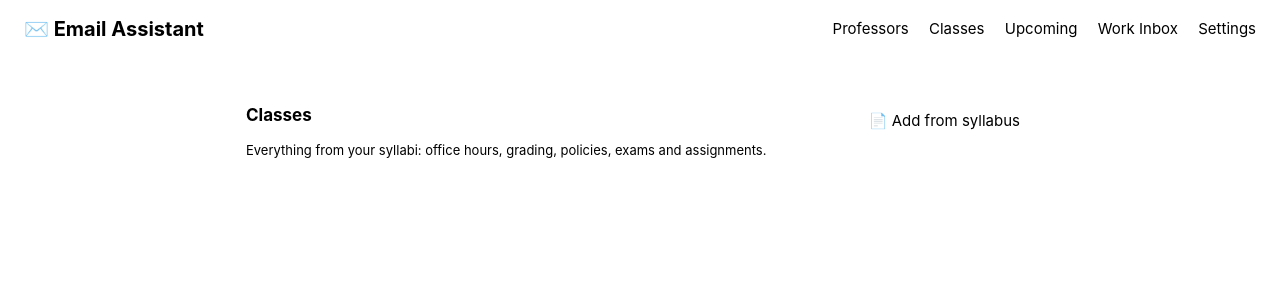
After one commit to daryatoolsie-cell/email-assistant, a Python web app: template templates/classes.html in a window 1280 px wide. The commit adds this page. Shown: the top 300 px of the page. Run offline with Jinja, Linux system fonts and the light colour scheme; the template is opened without the code that fills it: most values are stand-ins (such as "Sample title", 1, 10 or a date in 2020).

Commit message:
Move syllabus info to its own Classes page
The email panel only keeps the About picker and a link; each class gets
a compact card with key facts, folded grading/policies, and one-line
exam/assignment rows. Syllabus upload works from Professors and Classes.

Co-Authored-By: Claude Opus 5.5 <noreply@anthropic.com>
Claude-Session: https://claude.ai/code/session_01SN1hP4SU9QHW7AwvkwoqKe

```diff
--- a/app.py
+++ b/app.py
@@ -292,6 +292,11 @@ def save_syllabus():
 
 
 # ---------- Upcoming: exams & assignments ----------
+
+@app.get("/classes")
+def classes_page():
+    return render_template("classes.html", page="classes")
+
 
 @app.get("/upcoming")
 def upcoming_page():
--- /dev/null
+++ b/static/classes.js
@@ -0,0 +1,89 @@
+// Classes page: one tidy card per class with its syllabus info and exams/assignments.
+
+const FACTS = [
+  ["🕑", "Office hours", (p) => p.office_hours],
+  ["📅", "Class times", (p) => p.course_info.class_times],
+  ["📍", "Where", (p) => p.course_info.location],
+  ["👥", "TAs", (p) => p.course_info.teaching_assistants],
+];
+
+function shortDate(it) {
+  if (!it.due_date) return it.date_text ? esc(it.date_text) : "No date";
+  const d = new Date(`${it.due_date}T${it.due_time || "00:00"}`);
+  return d.toLocaleDateString([], { month: "short", day: "numeric" }) +
+    (it.due_time ? ", " + d.toLocaleTimeString([], { hour: "numeric", minute: "2-digit" }) : "");
+}
+
+function countdown(it) {
+  if (!it.due_date) return "";
+  const n = Math.round((new Date(it.due_date) - new Date(localToday())) / 86400000);
+  if (n < 0) return `<span class="chip">past</span>`;
+  const label = n === 0 ? "today" : n === 1 ? "tomorrow" : `in ${n} days`;
+  return `<span class="chip ${n <= 2 ? "err" : n <= 7 ? "warn" : ""}">${label}</span>`;
+}
+
+function itemLine(it) {
+  const details = [it.topics && `<div><strong>${it.kind === "exam" || it.kind === "quiz" ? "What's on it" : "Notes"}:</strong> ${esc(it.topics)}</div>`,
+                   it.description && `<div class="muted">${esc(it.description)}</div>`,
+                   it.weight && `<div class="muted">Worth ${esc(it.weight)}</div>`].filter(Boolean).join("");
+  const line = `<span class="il-date">${shortDate(it)}</span>
+    <span class="il-title">${(KIND_LABELS[it.kind] || "").split(" ")[0]} ${esc(it.title)}</span> ${countdown(it)}`;
+  return details
+    ? `<li><details><summary>${line}</summary><div class="il-more small">${details}</div></details></li>`
+    : `<li><div class="il-row">${line}</div></li>`;
+}
+
+function classCard(p, items) {
+  const info = p.course_info || {};
+  const today = localToday();
+  const open = items.filter((it) => !it.done && (!it.due_date || it.due_date >= today));
+  const doneCount = items.length - open.length;
+  const facts = FACTS.map(([icon, label, get]) => [icon, label, get(p)]).filter(([, , v]) => v);
+  const subtitle = [info.course_title, info.term].filter(Boolean).join(" · ");
+  return `
+  <section class="panel class-card" id="class-${p.id}">
+    <div class="class-head">
+      <div>
+        <h2>${esc(p.course)}${subtitle ? ` <span class="muted class-sub">${esc(subtitle)}</span>` : ""}</h2>
+        <div class="muted small">${esc(p.name)} · ${esc(p.email)}</div>
+      </div>
+      <div class="row" style="margin:0">
+        <a class="btn secondary" href="/?prof=${p.id}">✉️ Email</a>
+        <button class="link" data-upload="${p.id}">Update syllabus</button>
+      </div>
+    </div>
+
+    ${facts.length ? `<div class="facts">${facts.map(([icon, label, v]) =>
+      `<div class="fact-tile"><div class="muted small">${icon} ${label}</div><div>${esc(v)}</div></div>`).join("")}</div>` : ""}
+
+    ${info.grading || info.policies ? `<div class="fold-row">
+      ${info.grading ? `<details><summary>📊 Grading</summary><div class="small fold-body">${esc(info.grading)}</div></details>` : ""}
+      ${info.policies ? `<details><summary>📋 Policies</summary><div class="small fold-body">${esc(info.policies)}</div></details>` : ""}
+    </div>` : ""}
+
+    ${items.length ? `
+      <h3 class="items-head">Exams &amp; assignments <span class="muted small">${open.length} upcoming${doneCount ? ` · ${doneCount} done or past` : ""}</span></h3>
+      ${open.length ? `<ul class="item-lines">${open.map(itemLine).join("")}</ul>` : `<p class="muted small">Nothing upcoming. 🎉</p>`}
+      <a class="small" href="/upcoming">Check off items &amp; study checklists on Upcoming →</a>`
+    : `<p class="muted small">No syllabus added for this class yet.</p>`}
+  </section>`;
+}
+
+async function loadClasses() {
+  const [profs, items] = await Promise.all([api("GET", "/api/professors"), api("GET", "/api/items")]);
+  $("#class-list").innerHTML = profs.map((p) => classCard(p, items.filter((it) => it.professor_id === p.id))).join("");
+  $("#classes-empty").classList.toggle("hidden", profs.length > 0);
+  if (location.hash) document.querySelector(location.hash)?.scrollIntoView();
+}
+
+// "Update syllabus" uses the same upload → review flow (it matches the class automatically).
+$("#class-list").addEventListener("click", (e) => {
+  if (e.target.dataset.upload) $("#syllabus-file").click();
+});
+
+window.afterSyllabusSaved = async (id) => {
+  await loadClasses();
+  document.querySelector(`#class-${id}`)?.scrollIntoView({ behavior: "smooth" });
+};
+
+loadClasses();
--- a/static/common.js
+++ b/static/common.js
@@ -67,3 +67,14 @@ function setupFilePicker(input, onFile) {
     if (file) onFile(file);
   });
 }
+
+// Labels for exam/assignment types (Professors, Classes and syllabus review).
+const KIND_LABELS = {
+  exam: "📝 Exam", quiz: "✏️ Quiz", assignment: "📄 Assignment",
+  project: "🧩 Project", presentation: "🎤 Presentation", other: "📌 Other",
+};
+
+function localToday() {
+  const d = new Date();
+  return new Date(d.getTime() - d.getTimezoneOffset() * 60000).toISOString().slice(0, 10);
+}
--- a/static/style.css
+++ b/static/style.css
@@ -156,7 +156,7 @@ header, main { position: relative; z-index: 1; }
 
 /* Syllabus review + class info */
 .sr-details { margin: 8px 0; }
-.sr-details summary, #class-info summary { cursor: pointer; color: var(--accent); }
+.sr-details summary { cursor: pointer; color: var(--accent); }
 .sr-item { border: 1px solid var(--border); border-radius: 10px; padding: 10px 12px; margin-top: 10px; background: var(--bg); }
 .sr-item.excluded { opacity: .5; }
 .sr-item-top { display: flex; gap: 10px; align-items: center; flex-wrap: wrap; }
@@ -164,10 +164,6 @@ header, main { position: relative; z-index: 1; }
 .sr-item-grid { display: grid; grid-template-columns: 2fr 1fr 1fr; gap: 0 10px; }
 @media (max-width: 600px) { .sr-item-grid { grid-template-columns: 1fr; } }
 .sr-item label { margin: 6px 0; }
-#class-info { margin: 0 0 14px; padding: 10px 12px; border: 1px solid var(--border); border-radius: 10px; background: var(--bg); }
-#class-info .fact { font-size: 14px; margin-top: 6px; white-space: pre-wrap; }
-.ci-items { margin-top: 10px; display: grid; gap: 8px; }
-.ci-item { border-top: 1px solid var(--border); padding-top: 8px; }
 
 /* Upcoming page */
 .up-filters { display: flex; gap: 12px; align-items: center; flex-wrap: wrap; margin-top: 12px; }
@@ -189,3 +185,28 @@ header, main { position: relative; z-index: 1; }
 .check-row { font-size: 14px; color: var(--text); margin: 6px 0; align-items: flex-start; }
 .check-row input { accent-color: var(--accent); margin-top: 3px; }
 .up-edit { margin-top: 8px; }
+
+/* Classes page */
+.class-head { display: flex; justify-content: space-between; gap: 12px; align-items: flex-start; flex-wrap: wrap; }
+.class-head h2 { margin: 0; }
+.class-sub { font-size: 15px; font-weight: 400; }
+.facts { display: grid; grid-template-columns: repeat(auto-fit, minmax(170px, 1fr)); gap: 8px; margin-top: 14px; }
+.fact-tile { background: var(--bg); border: 1px solid var(--border); border-radius: 10px; padding: 8px 10px; font-size: 14px; white-space: pre-wrap; }
+.fold-row { display: flex; gap: 8px 18px; flex-wrap: wrap; margin-top: 10px; }
+.fold-row details { flex: 1 1 260px; }
+.fold-row summary, .item-lines summary { cursor: pointer; color: var(--accent); }
+.fold-body { margin-top: 6px; white-space: pre-wrap; }
+.items-head { font-size: 15px; margin: 16px 0 4px; }
+.item-lines { list-style: none; padding: 0; margin: 0 0 10px; }
+.item-lines li { border-top: 1px solid var(--border); padding: 7px 0; }
+.item-lines li:first-child { border-top: none; }
+.item-lines summary { list-style: none; color: var(--text); }
+.item-lines summary::-webkit-details-marker { display: none; }
+.item-lines summary::after { content: "▸"; color: var(--muted); margin-left: 6px; }
+.item-lines details[open] summary::after { content: "▾"; }
+.il-date { display: inline-block; min-width: 118px; color: var(--muted); font-size: 14px; }
+.il-title { font-weight: 600; }
+.il-more { margin: 6px 0 2px 118px; }
+@media (max-width: 600px) { .il-date { min-width: 0; display: block; } .il-more { margin-left: 0; } }
+a { color: var(--accent); }
+a:not(.btn):hover { text-decoration-thickness: 2px; }
--- a/static/syllabus.js
+++ b/static/syllabus.js
@@ -1,11 +1,10 @@
 // "Add from syllabus": upload → Claude reads it → you review and fix → save.
-// Also shows the "Class info & upcoming" section when you pick a professor.
+// Used on the Professors and Classes pages. After saving, it calls window.afterSyllabusSaved(id)
+// if the page defines one.
 
-const KIND_LABELS = {
-  exam: "📝 Exam", quiz: "✏️ Quiz", assignment: "📄 Assignment",
-  project: "🧩 Project", presentation: "🎤 Presentation", other: "📌 Other",
-};
+
 let srItems = []; // items being reviewed (keeps study checklists that aren't shown as inputs)
+let srProfs = []; // existing professors, for "Save to"
 
 // ---------- Step 1: upload ----------
 $("#syllabus-btn").onclick = () => $("#syllabus-file").click();
@@ -23,7 +22,7 @@ async function readSyllabus(file) {
     form.append("file", file);
     const r = await api("POST", "/api/syllabus/read", form);
     status.classList.add("hidden");
-    openReview(r);
+    await openReview(r);
   } catch (err) {
     status.className = "error";
     status.textContent = err.message;
@@ -33,16 +32,17 @@ async function readSyllabus(file) {
 }
 
 // ---------- Step 2: review ----------
-function openReview({ extracted: x, match_id, filename }) {
+async function openReview({ extracted: x, match_id, filename }) {
+  srProfs = await api("GET", "/api/professors");
   $("#sr-filename").textContent = filename || "syllabus";
   $("#sr-target").innerHTML = `<option value="">➕ New professor</option>` +
-    professors.map((p) => `<option value="${p.id}">Update: ${esc(p.name)} (${esc(p.course)})</option>`).join("");
+    srProfs.map((p) => `<option value="${p.id}">Update: ${esc(p.name)} (${esc(p.course)})</option>`).join("");
   $("#sr-target").value = match_id ? String(match_id) : "";
 
   $("#sr-name").value = x.professor_name;
   $("#sr-email").value = x.professor_email;
   $("#sr-course").value = x.course;
-  const existing = professors.find((p) => p.id === match_id);
+  const existing = srProfs.find((p) => p.id === match_id);
   $("#sr-notes").value = existing ? existing.notes : "";
   for (const k of ["office_hours", "class_times", "course_title", "term", "location", "teaching_assistants", "grading", "policies"]) {
     $(`#sr-${k}`).value = x[k] || "";
@@ -104,7 +104,7 @@ $("#sr-add-item").onclick = () => {
 };
 
 $("#sr-target").onchange = (e) => {
-  const p = professors.find((x) => String(x.id) === e.target.value);
+  const p = srProfs.find((x) => String(x.id) === e.target.value);
   if (p && !$("#sr-notes").value) $("#sr-notes").value = p.notes;
 };
 
@@ -123,7 +123,7 @@ $("#sr-save").onclick = async () => {
     items: srItems.filter((it) => it.include && it.title.trim()),
   };
   if (body.professor_id) {
-    const p = professors.find((x) => x.id === body.professor_id);
+    const p = srProfs.find((x) => x.id === body.professor_id);
     if (!confirm(`Update ${p.name} (${p.course})? Their syllabus items will be replaced with these.`)) return;
   }
   const btn = $("#sr-save");
@@ -132,9 +132,7 @@ $("#sr-save").onclick = async () => {
     const r = await api("POST", "/api/syllabus/save", body);
     $("#syllabus-review").classList.add("hidden");
     toast(`Saved ${r.items_saved} exams & assignments`);
-    await loadProfessors();
-    selectProfessor(r.professor_id);
-    $("#class-info").open = true;
+    if (window.afterSyllabusSaved) await window.afterSyllabusSaved(r.professor_id);
   } catch (err) {
     $("#sr-error").textContent = err.message;
     $("#sr-error").classList.remove("hidden");
@@ -142,55 +140,3 @@ $("#sr-save").onclick = async () => {
     btn.disabled = false;
   }
 };
-
-// ---------- Class info when a professor is selected ----------
-function localToday() {
-  const d = new Date();
-  return new Date(d.getTime() - d.getTimezoneOffset() * 60000).toISOString().slice(0, 10);
-}
-
-function formatDue(it) {
-  if (!it.due_date) return it.date_text ? `“${esc(it.date_text)}”` : "No date";
-  const d = new Date(`${it.due_date}T${it.due_time || "00:00"}`);
-  const day = d.toLocaleDateString([], { weekday: "short", month: "short", day: "numeric" });
-  const time = it.due_time ? " " + d.toLocaleTimeString([], { hour: "numeric", minute: "2-digit" }) : "";
-  const days = Math.round((new Date(it.due_date) - new Date(localToday())) / 86400000);
-  const when = days < 0 ? "past" : days === 0 ? "today" : days === 1 ? "tomorrow" : `in ${days} days`;
-  return `${day}${time} <span class="muted">(${when})</span>`;
-}
-
-async function showClassInfo(prof) {
-  const box = $("#class-info");
-  const info = prof.course_info || {};
-  $("#about-wrap").classList.add("hidden");
-  $("#about-item").innerHTML = "";
-  if (!prof.item_count && !prof.office_hours && !Object.values(info).some(Boolean)) {
-    box.classList.add("hidden");
-    return;
-  }
-  const items = await api("GET", `/api/professors/${prof.id}/items`);
-  const today = localToday();
-  const upcoming = items.filter((it) => !it.done && (!it.due_date || it.due_date >= today));
-
-  // "About" picker for the email buttons
-  if (upcoming.length) {
-    $("#about-item").innerHTML = `<option value="">Nothing specific</option>` + upcoming.map((it) =>
-      `<option value="${it.id}">${KIND_LABELS[it.kind] || ""} ${esc(it.title)}${it.due_date ? " · " + esc(it.due_date) : ""}</option>`).join("");
-    $("#about-wrap").classList.remove("hidden");
-  }
-  const facts = [
-    ["Office hours", prof.office_hours], ["Class", info.class_times], ["Where", info.location],
-    ["TAs", info.teaching_assistants], ["Grading", info.grading], ["Policies", info.policies],
-  ].filter(([, v]) => v);
-  $("#class-info-body").innerHTML = `
-    ${facts.map(([k, v]) => `<div class="fact"><strong>${k}:</strong> ${esc(v)}</div>`).join("")}
-    <div class="ci-items">
-      ${upcoming.map((it) => `
-        <div class="ci-item">
-          <div><span class="chip">${KIND_LABELS[it.kind] || it.kind}</span> <strong>${esc(it.title)}</strong></div>
-          <div class="small">${formatDue(it)}</div>
-          ${it.topics ? `<div class="muted small">${esc(it.topics)}</div>` : ""}
-        </div>`).join("") || `<p class="muted small">Nothing upcoming.</p>`}
-    </div>`;
-  box.classList.remove("hidden");
-}
--- a/static/upcoming.js
+++ b/static/upcoming.js
@@ -8,10 +8,6 @@ let items = [];
 let classes = [];
 const openEdits = new Set(); // items whose edit form is open
 
-function localToday() {
-  const d = new Date();
-  return new Date(d.getTime() - d.getTimezoneOffset() * 60000).toISOString().slice(0, 10);
-}
 function daysUntil(dateStr) {
   return Math.round((new Date(dateStr) - new Date(localToday())) / 86400000);
 }
--- /dev/null
+++ b/templates/_syllabus_review.html
@@ -0,0 +1,40 @@
+    <!-- Syllabus review (step 2 of adding from a syllabus) -->
+    <section class="panel hidden" id="syllabus-review">
+      <h2>Review syllabus: <span id="sr-filename"></span></h2>
+      <p class="muted small">Claude filled this in from the syllabus. Check it, fix anything that's wrong, then click <strong>Save</strong>.
+        Items marked ⚠️ have no exact date in the syllabus. Add one if you know it.</p>
+
+      <label>Save to
+        <select id="sr-target"></select>
+      </label>
+      <div class="grid">
+        <label>Professor name <input id="sr-name"></label>
+        <label>Email <input id="sr-email" type="email" placeholder="Not in the syllabus. Please add it"></label>
+        <label>Course (short label) <input id="sr-course"></label>
+        <label>Notes (optional) <input id="sr-notes" placeholder="e.g. Prefers Dr. Smith"></label>
+      </div>
+
+      <details class="sr-details">
+        <summary>Class details (office hours, grading, policies…)</summary>
+        <div class="grid">
+          <label>Office hours <textarea id="sr-office_hours" rows="2"></textarea></label>
+          <label>Class times <textarea id="sr-class_times" rows="2"></textarea></label>
+          <label>Course title <input id="sr-course_title"></label>
+          <label>Term <input id="sr-term"></label>
+          <label>Location <input id="sr-location"></label>
+          <label>TAs <input id="sr-teaching_assistants"></label>
+          <label>Grading <textarea id="sr-grading" rows="3"></textarea></label>
+          <label>Key policies <textarea id="sr-policies" rows="3"></textarea></label>
+        </div>
+      </details>
+
+      <h2 class="spaced">Exams &amp; assignments <span class="muted small" id="sr-count"></span></h2>
+      <div id="sr-items"></div>
+      <button type="button" class="link" id="sr-add-item">+ Add an item</button>
+
+      <p id="sr-error" class="error hidden"></p>
+      <div class="row">
+        <button id="sr-save">Save</button>
+        <button class="secondary" id="sr-cancel">Cancel</button>
+      </div>
+    </section>
--- a/templates/base.html
+++ b/templates/base.html
@@ -14,6 +14,7 @@
     <h1>✉️ Email Assistant</h1>
     {% if page != 'setup' %}<nav>
       <a href="/" class="{{ 'active' if page == 'professors' }}">Professors</a>
+      <a href="/classes" class="{{ 'active' if page == 'classes' }}">Classes</a>
       <a href="/upcoming" class="{{ 'active' if page == 'upcoming' }}">Upcoming</a>
       <a href="/work" class="{{ 'active' if page == 'work' }}">Work Inbox</a>
       <a href="/settings" class="{{ 'active' if page == 'settings' }}">Settings</a>
--- /dev/null
+++ b/templates/classes.html
@@ -0,0 +1,23 @@
+{% extends "base.html" %}
+{% block content %}
+    <section class="panel">
+      <div class="panel-head">
+        <h2>Classes</h2>
+        <button id="syllabus-btn">📄 Add from syllabus</button>
+      </div>
+      <p class="muted small" style="margin:0">Everything from your syllabi: office hours, grading, policies, exams and assignments.</p>
+      <input type="file" id="syllabus-file" class="hidden">
+      <p id="syllabus-status" class="muted hidden"></p>
+    </section>
+
+    {% include "_syllabus_review.html" %}
+
+    <div id="class-list"></div>
+    <p id="classes-empty" class="panel muted hidden">
+      No classes yet. Click <strong>📄 Add from syllabus</strong> and choose a syllabus PDF or Word file.
+    </p>
+{% endblock %}
+{% block scripts %}
+<script src="{{ url_for('static', filename='syllabus.js') }}"></script>
+<script src="{{ url_for('static', filename='classes.js') }}"></script>
+{% endblock %}
```
Also changed, not shown: static/app.js (+23 -1 lines), templates/index.html (+2 -44 lines), README.md, 1 other file.
